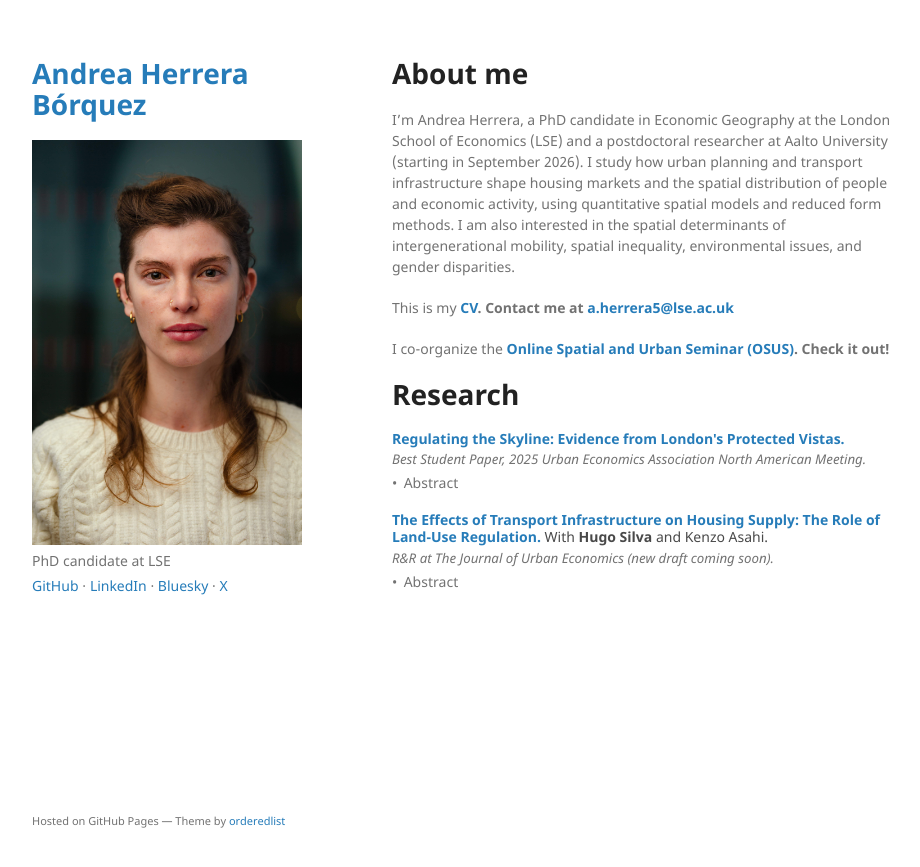
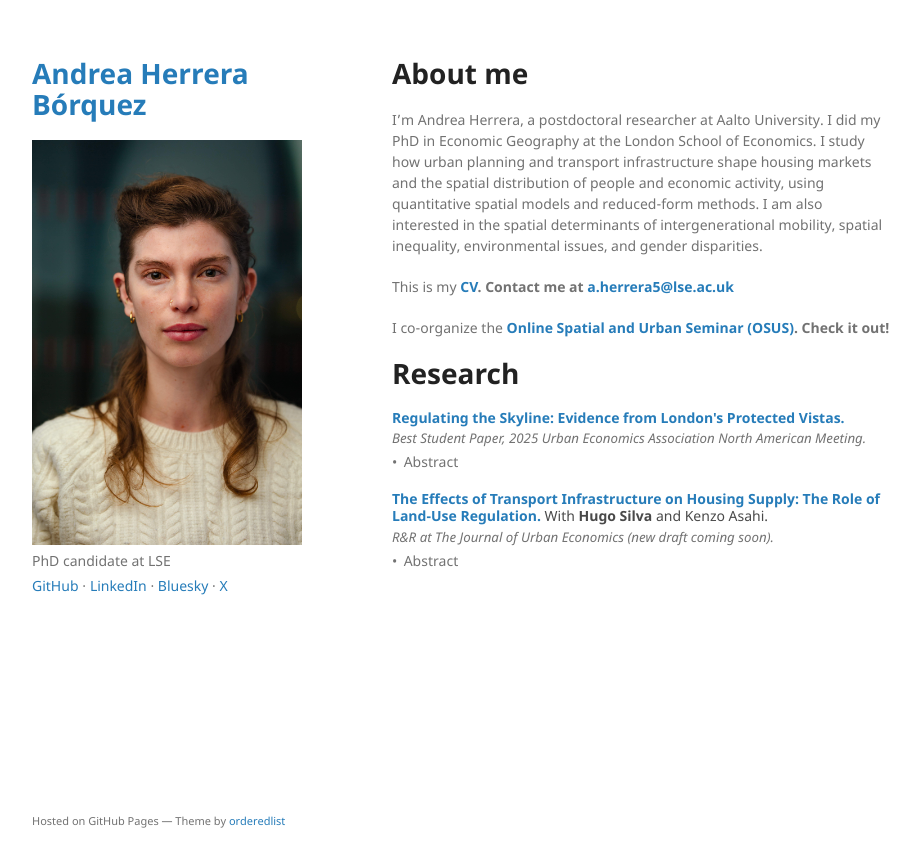
Before and after one commit to aaherrerab/aaherrerab.github.io, a Jekyll site: the page built from index.md, in a window 1280 px wide. Shown: the top 867 px of the page, without its empty margins (178-1098 px from the left). Built offline with Jekyll 4.4.1, drawn with Linux system fonts in a browser that asks for light colours; our own code applies the rules of GitHub Pages for plain Markdown files.

Commit message:
Update index.md

```diff
--- a/index.md
+++ b/index.md
@@ -4,7 +4,7 @@ layout: default
 
 # About me
 
-I’m Andrea Herrera, a PhD candidate in Economic Geography at the London School of Economics (LSE) and a postdoctoral researcher at Aalto University (starting in September 2026). I study how urban planning and transport infrastructure shape housing markets and the spatial distribution of people and economic activity, using quantitative spatial models and reduced form methods. I am also interested in the spatial determinants of intergenerational mobility, spatial inequality, environmental issues, and gender disparities.
+I’m Andrea Herrera, a postdoctoral researcher at Aalto University. I did my PhD in Economic Geography at the London School of Economics. I study how urban planning and transport infrastructure shape housing markets and the spatial distribution of people and economic activity, using quantitative spatial models and reduced-form methods. I am also interested in the spatial determinants of intergenerational mobility, spatial inequality, environmental issues, and gender disparities.
 
 <p>This is my <span style="color:inherit !important; font-weight:600; text-decoration:none;"> <a href="/assets/pdf/cv_aaherrerab.pdf" class="custom-link">CV</a>. Contact me at <a href="mailto:a.herrera5@lse.ac.uk" class="custom-link">a.herrera5@lse.ac.uk</a> </span> </p>
 
```
